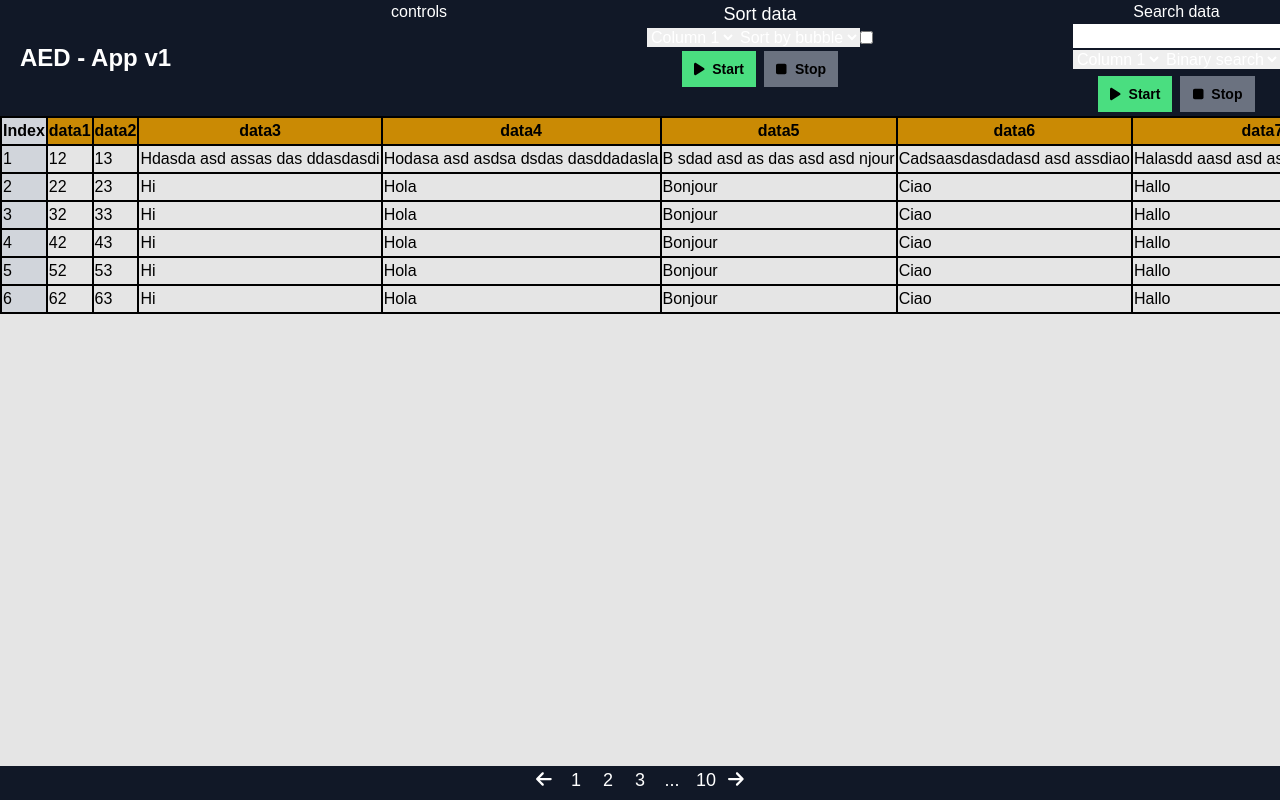
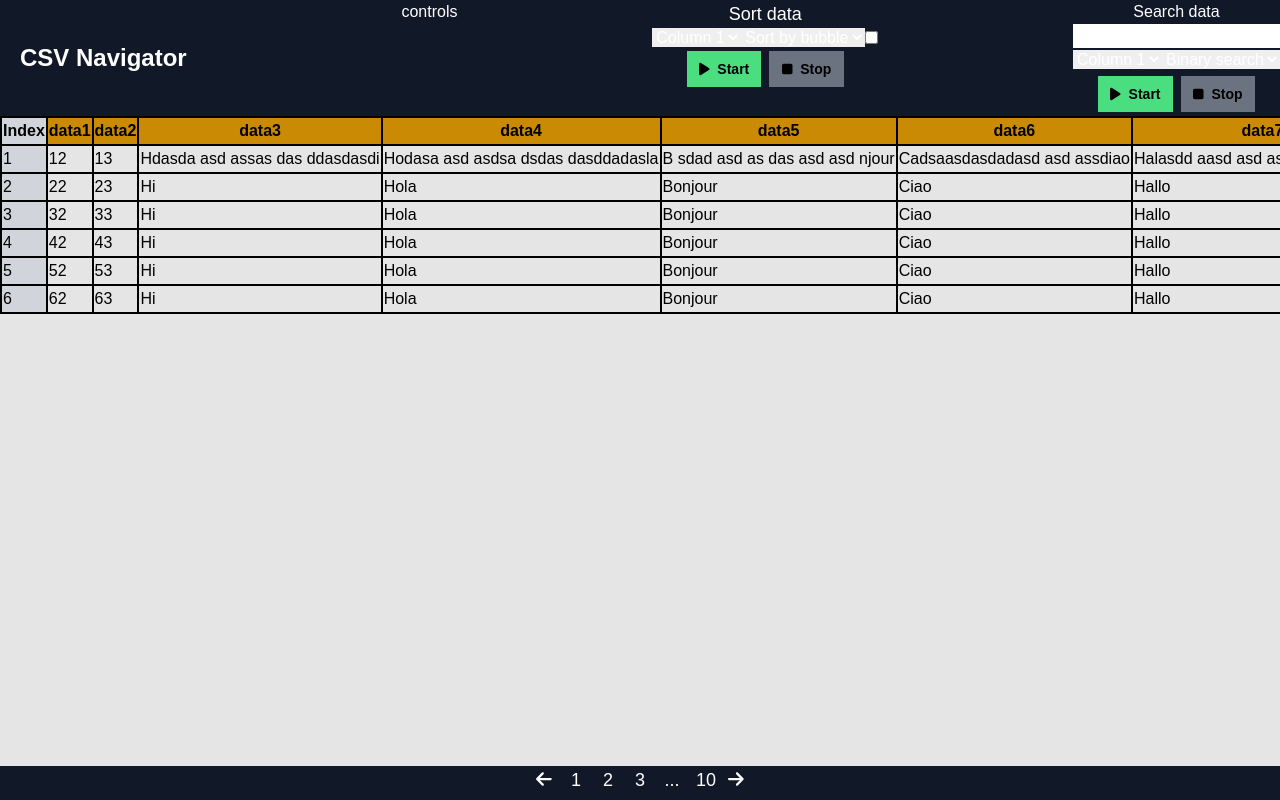
Before and after one commit to luisBazanDev/proyecto_algoritmos_estrucutras_de_datos, a React (Create React App) app: page / in a window 1280 px wide. Built offline with nearby package versions, Linux system fonts and the light colour scheme.

Commit message:
Update name of the project

```diff
--- a/package.json
+++ b/package.json
@@ -1,5 +1,5 @@
 {
-  "name": "proyecto_algoritmos_estrucutras_de_datos_client",
+  "name": "csv-navigator",
   "version": "0.1.0",
   "private": true,
   "dependencies": {
--- a/public/index.html
+++ b/public/index.html
@@ -24,7 +24,7 @@
       work correctly both with client-side routing and a non-root public URL.
       Learn how to configure a non-root public URL by running `npm run build`.
     -->
-    <title>AED - App v1</title>
+    <title>CSV Navigator - App v1</title>
   </head>
   <body>
     <noscript>You need to enable JavaScript to run this app.</noscript>
--- a/src/pages/TablePage.jsx
+++ b/src/pages/TablePage.jsx
@@ -8,7 +8,7 @@ function TablePage() {
     <div className="flex flex-col h-full">
       <div className="flex justify-between text-white bg-gray-900">
         <div className="font-bold text-2xl content-center justify-center px-5">
-          AED - App v1
+          CSV Navigator
         </div>
         <div>controls</div>
         <SortComponent />
```
Also changed, not shown: public/manifest.json, 1 other file (tests, documents, lock files or other folders).
